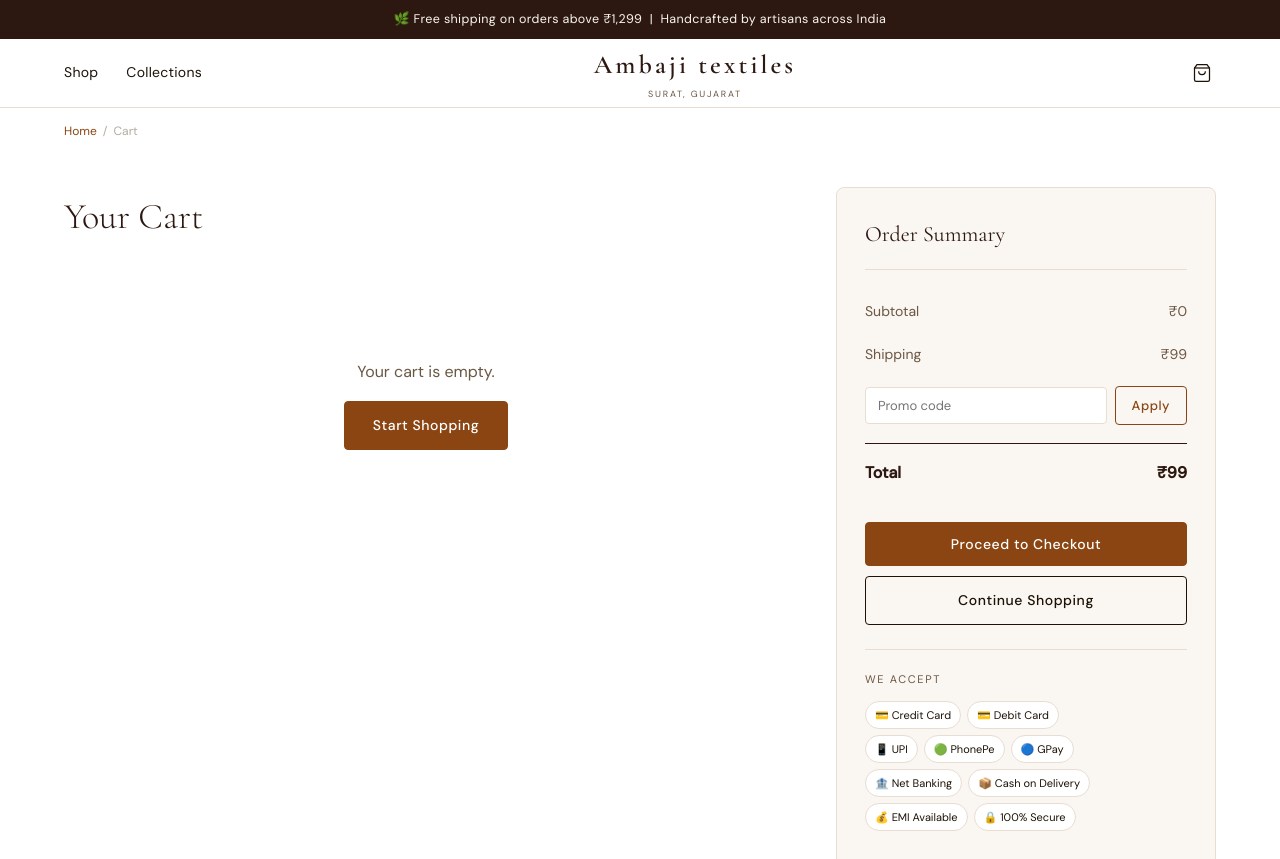
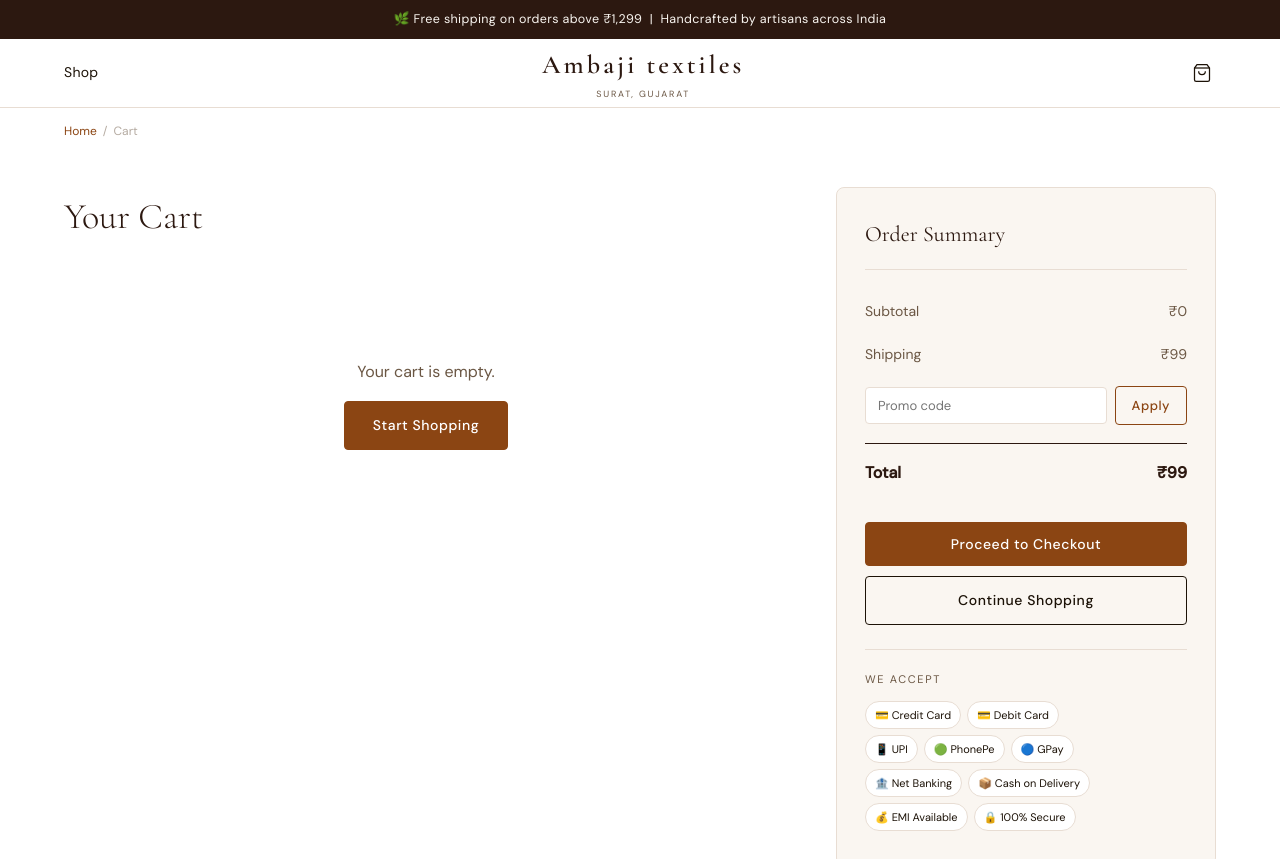
Before and after one commit to PareekChetan/ambaji-textiles, a plain HTML site: page pages/cart.html in a window 1280 px wide. Shown: the top 859 px of the page. Drawn offline with nearby package versions, Linux system fonts and the light colour scheme.

Commit message:
done something

```diff
--- a/pages/cart.html
+++ b/pages/cart.html
@@ -14,7 +14,7 @@
   <div class="header-inner">
     <nav class="header-nav left-nav">
       <a href="shop.html">Shop</a>
-      <a href="collections.html">Collections</a>
+
     </nav>
     <a href="../index.html" class="logo">
       <span class="logo-main">Ambaji textiles</span>
```
Also changed, not shown: index.html (+1 -1 lines), pages/about.html (+1 -1 lines), pages/product.html (+1 -1 lines), pages/shop.html (+1 -1 lines).
